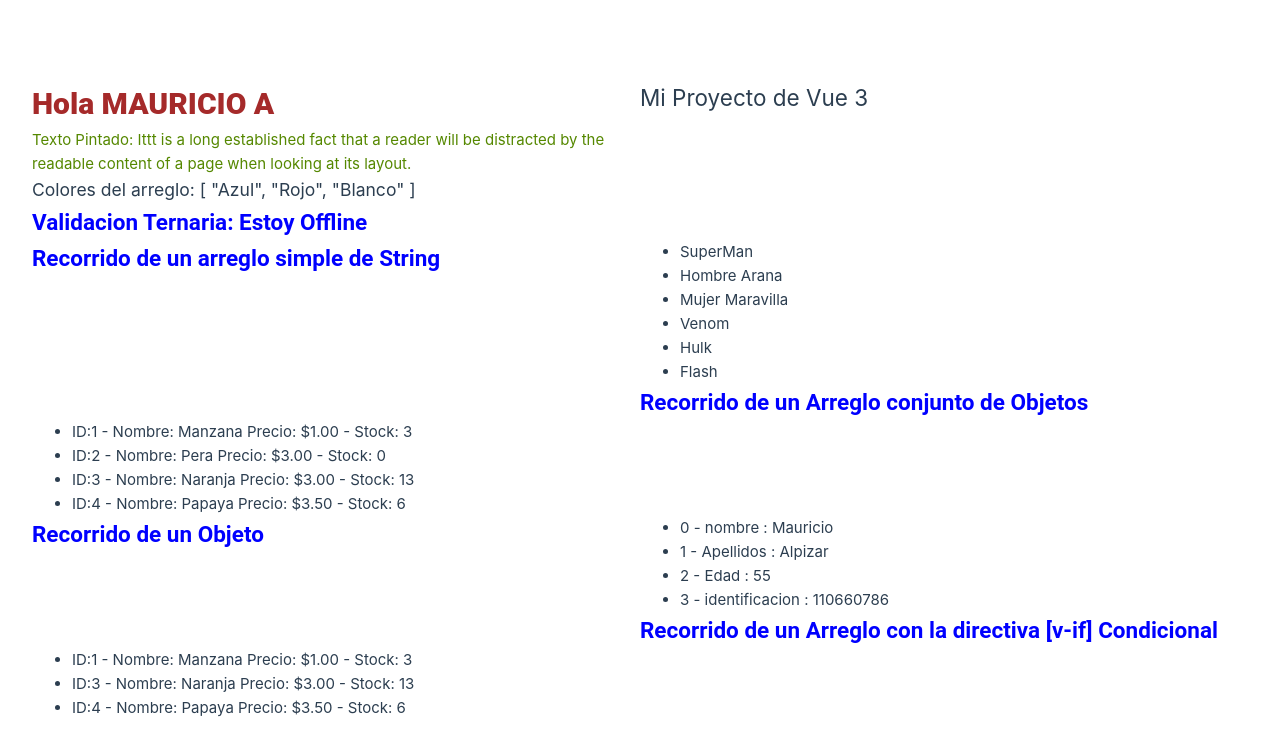
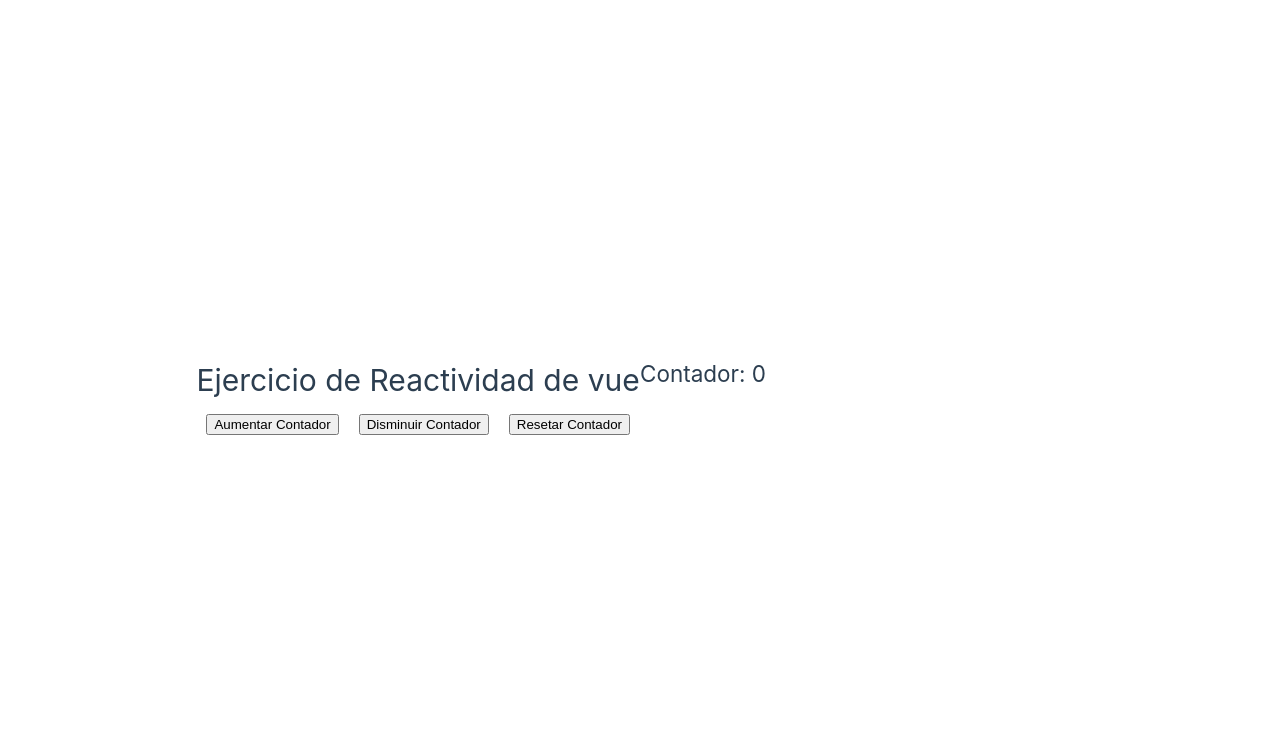
Before and after one commit to edwalpca/mi-proyecto-vue, a Vue app: page / in a window 1280 px wide. Shown: the top 754 px of the page. Built offline with nearby package versions, Linux system fonts and the light colour scheme.

Commit message:
Ejercicio de Reactividad en Vue

```diff
--- a/src/App.vue
+++ b/src/App.vue
@@ -1,120 +1,47 @@
 <script setup>
 
-  // configuracion de Estilos.
-  const styleColorP = 'color: #558800';
-  const styleH2 = 'color: blue; font-family: "Roboto", Helvetica, Arial; font-weight: 600';
+  //importacion del Paquete que me permite la reactividad en el DOM.
+  import {ref} from 'vue'
 
-  const nombreUsuario = 'Mauricio A';
+  //Aqui lo puedo definir como una constante porqu tiene mejor performance.
+ const contador = ref(0);
 
-  //Arreglo de String.
-  const aColores = ["Azul","Rojo","Blanco"]
 
-  //Variable Booleana
-  const activo = false;
+  //Metodo de Incrementar
+ const incrementar = () => {
+   contador.value++;
+   console.log(contador);
+ };
 
-  //Un Arreglo Simple de SuperHeroes
-  const superHeroes = ["SuperMan","Hombre Arana","Mujer Maravilla","Venom","Hulk","Flash"];
+  //Metodo de disminuir
+ const disminuir = () => {
+   contador.value--;
+   console.log(contador);
+ }
 
-  const productos = [
-    {
-      id:1,
-      name:'Manzana',
-      price:'$1.00',
-      descripcion:'Una Manzada',
-      stock:3
-    },
-    {
-      id:2,
-      name:'Pera',
-      price:'$3.00',
-      descripcion:'Una Pera',
-      stock:0
-
-    },
-    {
-      id:3,
-      name:'Naranja',
-      price:'$3.00',
-      descripcion:'Una Naranja',
-      stock:13
-
-    },
-    {
-      id:4,
-      name:'Papaya',
-      price:'$3.50',
-      descripcion:'Una papaya',
-      stock:6
-    }
-  ];
-
-  const objetoPersona = {
-    nombre:'Mauricio',
-    Apellidos:'Alpizar',
-    Edad:'55',
-    identificacion:'110660786',
-  }
-
+  //Metodo de Resetear
+ const restaurar = () => {
+   contador.value = 0;
+   console.log(contador);
+ }
 </script>
 
 
 
 <template>
+  <h1>Ejercicio de Reactividad de vue</h1>
+  <h2> Contador: {{contador}}</h2>
 
-  <h1> Hola {{nombreUsuario.toUpperCase()}}</h1>
-  <h2>Mi Proyecto de Vue 3</h2>
-  <p v-bind:style="styleColorP" > Texto Pintado: Ittt is a long established fact that a reader will be distracted by the readable content of a page when looking at its layout. </p>
-  <p>&nbsp;</p>
-  <h3> Colores del arreglo: {{aColores}}</h3>
-
-
-
-  <p>&nbsp;</p>
-  <h2 :style="styleH2"> Validacion Ternaria:  {{activo ? 'Estoy Online' : 'Estoy Offline' }}</h2>
-  <p>&nbsp;</p>
-  <h2 :style="styleH2">Recorrido de un arreglo simple de String</h2>
-  <ul>
-    <li v-for="(heroe,index) in superHeroes" :key="index">
-      {{heroe}}
-    </li>
-  </ul>
-
-
-  <p>&nbsp;</p>
-  <h2 :style="styleH2">Recorrido de un Arreglo conjunto de Objetos</h2>
-  <ul>
-    <li v-for="(producto,index) of productos" :key="producto.id">
-      ID:{{producto.id}} - Nombre: {{producto.name}} Precio:  {{producto.price}} - Stock: {{producto.stock}}
-    </li>
-  </ul>
-
-  <p>&nbsp;</p>
-  <h2 :style="styleH2">Recorrido de un Objeto</h2>
-  <ul>
-    <li v-for="(value,propiedad,index) in objetoPersona" :key="index">
-      {{index}} -  {{propiedad}} : {{value}}
-    </li>
-  </ul>
-
-  <p>&nbsp;</p>
-  <h2 :style="styleH2">Recorrido de un Arreglo con la directiva [v-if] Condicional</h2>
-  <ul>
-    <template v-for="(producto,index) of productos" :key="producto.id">
-      <li v-if=" ( producto.stock > 0 ) ">
-        ID:{{producto.id}} - Nombre: {{producto.name}} Precio:  {{producto.price}} - Stock: {{producto.stock}}
-      </li>
-    </template>
-  </ul>
+  <div>
+  <button @click="incrementar">Aumentar Contador</button>
+  <button @click="disminuir">Disminuir Contador</button>
+  <button @click="restaurar">Resetar Contador</button>
+  </div>
 </template>
 
 
 <style>
-h1{
-  font-family: "Roboto";
-  color: brown;
-  font-weight: 800;
-  font-style: normal;
-  font-display: auto;
-  unicode-range: U+000-5FF;
+button{
+  margin: 10px;
 }
 </style>
```
